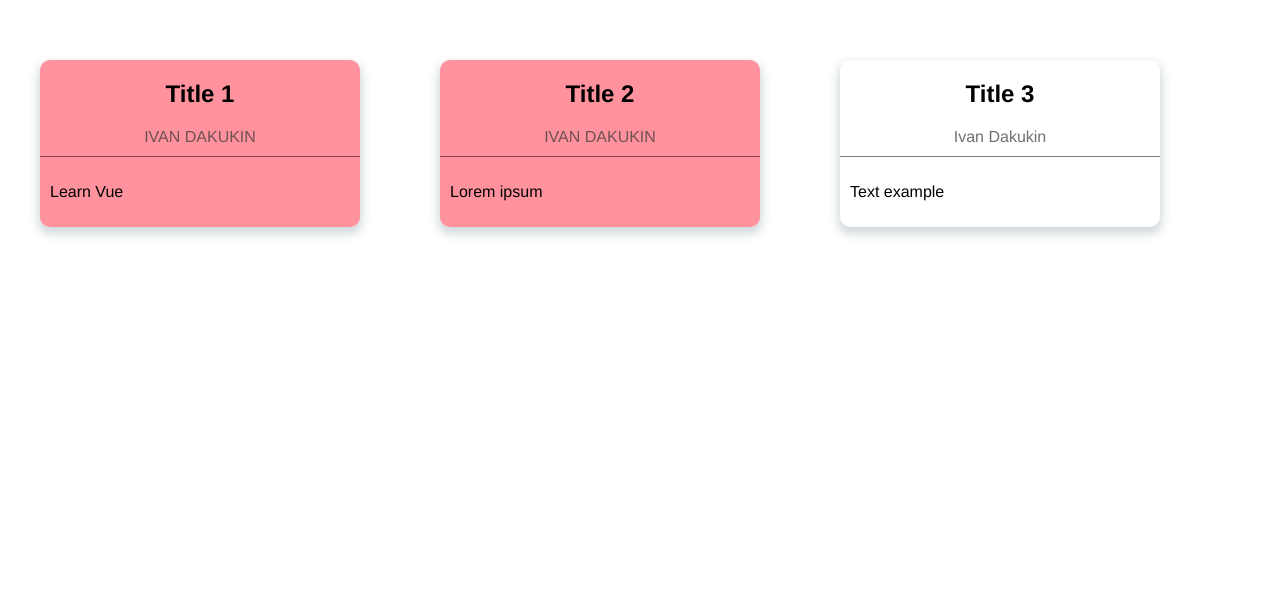
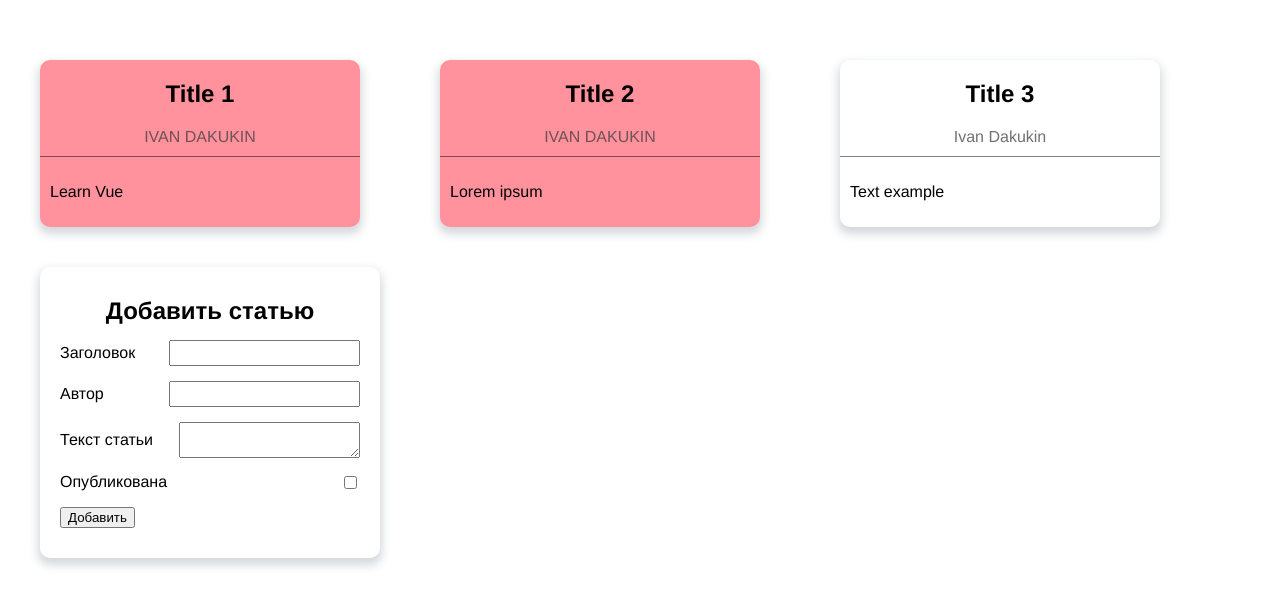
Before and after one commit to IvanDakukin/sm_app, a Vue app: page /#/ in a window 1280 px wide. Shown: the top 606 px of the page. Built offline with nearby package versions, Linux system fonts and the light colour scheme.

Commit message:
Добавил форму добавления статей

```diff
--- /dev/null
+++ b/src/components/ArticleForm.vue
@@ -0,0 +1,81 @@
+<template>
+  <form class="article-form">
+    <div class="article-form__title">Добавить статью</div>
+    <div class="article-form__element">
+      <label for="title">Заголовок</label>
+      <input
+        type="text"
+        name="title"
+        class="article-form__input"
+        v-model="article.title"
+      />
+    </div>
+    <div class="article-form__element">
+      <label for="author">Автор</label>
+      <input
+        type="text"
+        name="author"
+        class="article-form__input"
+        v-model="article.author"
+      />
+    </div>
+    <div class="article-form__element">
+      <label>Текст статьи</label>
+      <textarea v-model="article.body"></textarea>
+    </div>
+    <div class="article-form__element">
+      <label>Опубликована</label>
+      <input type="checkbox" v-model="article.isPublished" />
+    </div>
+    <input
+      type="submit"
+      value="Добавить"
+      v-on:click.prevent="$emit('add-article', article)"
+    />
+  </form>
+</template>
+
+<script>
+export default {
+  data() {
+    return {
+      article: {
+        title: "",
+        author: "",
+        body: "",
+        isPublished: false,
+      },
+    };
+  },
+};
+</script>
+
+<style scoped>
+.article-form {
+  padding: 30px 20px;
+  border-radius: 10px;
+  -webkit-box-shadow: 0px 5px 10px 2px rgba(34, 60, 80, 0.2);
+  -moz-box-shadow: 0px 5px 10px 2px rgba(34, 60, 80, 0.2);
+  box-shadow: 0px 5px 10px 2px rgba(34, 60, 80, 0.2);
+  width: 300px;
+  margin-top: 40px;
+}
+.article-form__input {
+  font-size: 14px;
+
+  padding: 3px;
+}
+.article-form__title {
+  font-size: 24px;
+  font-weight: bold;
+  margin-bottom: 15px;
+  text-align: center;
+}
+.article-form__element {
+  font-size: 16px;
+  margin-bottom: 15px;
+  display: flex;
+  align-items: center;
+  justify-content: space-between;
+}
+</style>
--- a/src/views/ArticleList.vue
+++ b/src/views/ArticleList.vue
@@ -11,15 +11,20 @@
       ></Article>
     </div>
     <div v-else>No articles in the list.</div>
+    <div class="article-form">
+      <ArticleForm v-on:add-article="addArticle"/>
+    </div>
   </div>
 </template>
 
 <script>
 import Article from "@/components/ArticleNode.vue";
+import ArticleForm from "@/components/ArticleForm.vue";
 export default {
   name: "ArticleList",
   components: {
     Article,
+    ArticleForm,
   },
   data() {
     return {
@@ -48,6 +53,15 @@ export default {
       ],
     };
   },
+  methods: {
+    addArticle(article) {
+      let newArticle = {
+        id: this.articles.length + 1,
+        ...article,
+      };
+      this.articles.push(newArticle);
+    },
+  },
 };
 </script>
 
```
